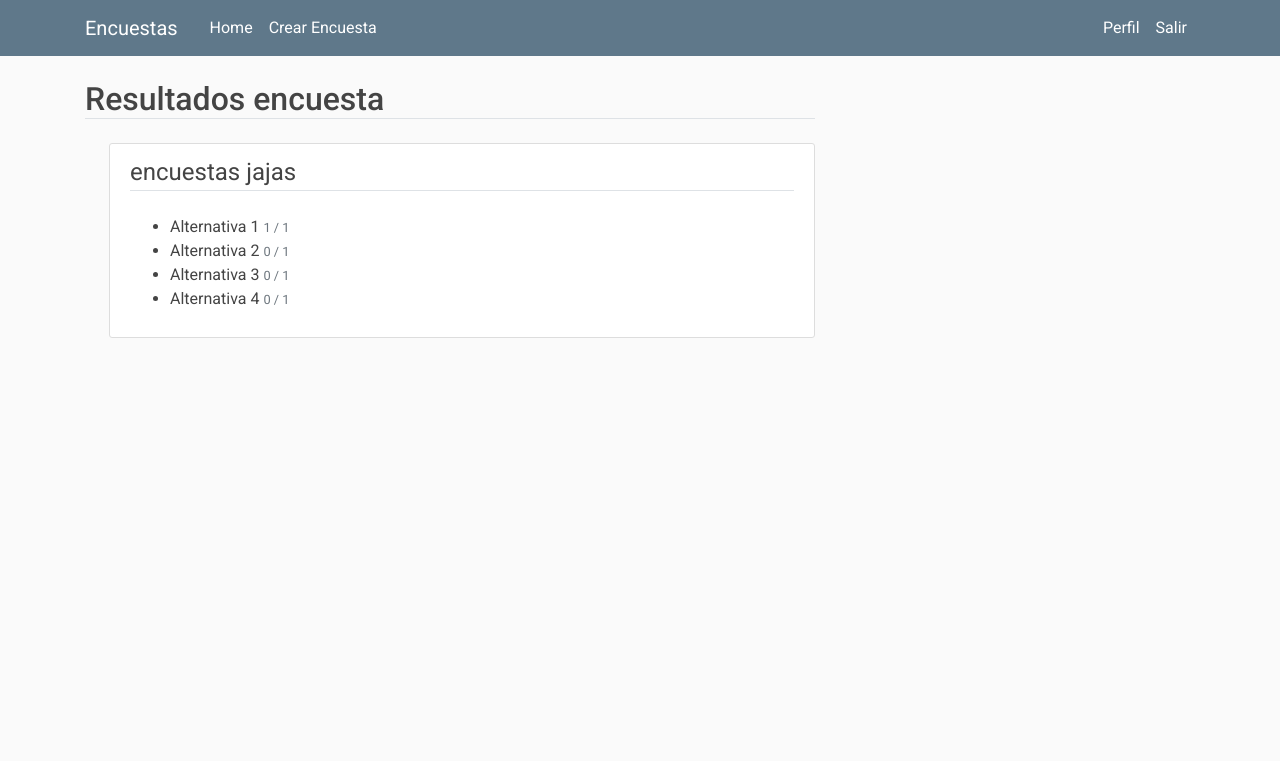
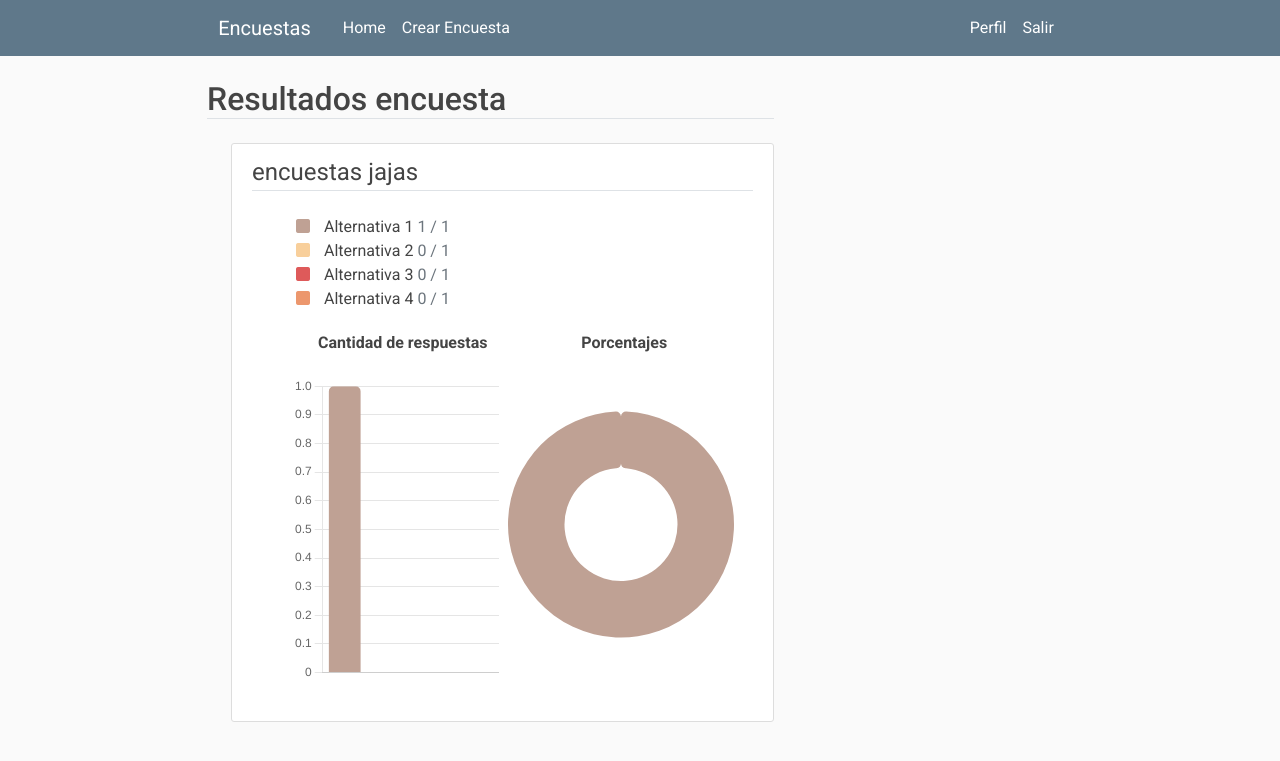
Before and after one commit to rainclaudio/Survey-Platform, a Flask app: page /resultados_encuesta/1 in a window 1280 px wide. Shown: the top 761 px of the page. Run offline with Flask 2, Linux system fonts and the light colour scheme; a user stored in the database is signed in; data comes from the database, SQL or seed files in the repository; both versions use the stored data as it was after the commit; some libraries are stand-ins or nearby versions.

Commit message:
Graficos de resultados listos

```diff
--- a/encuestas/routes.py
+++ b/encuestas/routes.py
@@ -7,6 +7,7 @@ from encuestas import app,db, bcrypt
 from encuestas.forms import CrearEncuestaForm, CrearItemForm, CrearPreguntaForm, RegistrationForm, LoginForm, EnviarRespuestaForm
 from encuestas.models import Encuesta, Item, User, Post, Pregunta, Respuesta
 from flask_login import login_user, current_user, logout_user, login_required
+import random
 
 @app.route("/")
 @app.route("/home")
@@ -217,8 +218,8 @@ def delete_pregunta():
     pregunta_id = dataGet['pregunta_id']
     pregunta = Pregunta.query.get_or_404(pregunta_id)
     # Creación de datos
-    print("ahora borro la pregunta");
-    id_items = [];
+    print("ahora borro la pregunta")
+    id_items = []
     items_of_preg = Item.query.filter_by(pregunta_id = pregunta_id)
     for item in items_of_preg:
         id_items.append(item.id)
@@ -368,26 +369,115 @@ def resultados_encuesta(encuesta_id):
 
     encuesta = Encuesta.query.get_or_404(encuesta_id)
     preguntas = Pregunta.query.filter_by(encuesta_id = encuesta_id)
+
+    map_preg_a_array_cant_resp_item = {}
+    map_preg_a_array_percent_resp_item = {}
+    map_preg_a_array_str = {}
     id_preguntas = []
+
     for preg in preguntas:
         id_preguntas.append(preg.id)
+        map_preg_a_array_cant_resp_item[preg.id] = []
+        map_preg_a_array_percent_resp_item[preg.id] = []
+        map_preg_a_array_str[preg.id] = []
 
     items = Item.query.filter(Item.pregunta_id.in_(id_preguntas))
-    mp = {}
+
+    default = [
+        'rgb(255, 99, 132)',
+        'rgb(54, 162, 235)',
+        'rgb(255, 206, 86)',
+        'rgb(75, 192, 192)',
+        'rgb(153, 102, 255)',
+        'rgb(255, 159, 64)',
+    ]
+    colores = [
+        'rgb(191, 161, 148)',
+        'rgb(248, 207, 155)',
+        'rgb(222, 90, 90)',
+        'rgb(236, 151, 109)',
+        'rgb(253, 197, 150)',
+        'rgb(253, 234, 204)',
+        'rgb(123, 126, 175)',
+        'rgb(74, 75, 123)',
+        'rgb(240, 185, 197)',
+        'rgb(196, 143, 193)',
+        'rgb(110, 112, 172)',
+        'rgb(159, 166, 209)',
+        'rgb(253, 224, 202)',
+        'rgb(2, 138, 155)',
+    ]
+
+        #'rgb(254, 231, 143)',
+        #'rgb(88, 152, 193)',
+        #'rgb(138, 217, 57)',
+        #'rgb(189, 131, 82)',
+        #'rgb(126, 197, 211)',
+        #'rgb(254, 159, 99)',
+        #'rgb(123, 121, 228)',
+        #'rgb(74, 119, 154)',
+        #'rgb(191, 217, 78)',
+        #'rgb(254, 104, 136)',
+        #'rgb(61, 164, 235)',
+        #'rgb(254, 207, 92)',
+        #'rgb(62, 216, 195)',
+        #'rgb(156, 107, 254)',
+        #'rgb(177, 240, 241)',
+        #'rgb(231, 89, 111)',
+        #'rgb(206, 230, 101)',
+        #'rgb(206, 121, 228)',
+        #'rgb(198, 125, 109)',
+        #'rgb(253, 223, 65)',
+        #'rgb(81, 193, 193)',
+        #'rgb(248, 115, 86)',
+        #'rgb(133, 181, 238)',
+        #'rgb(254, 231, 143)',
+        #'rgb(148, 171, 160)',
+        #'rgb(231, 178, 234)',
+        #'rgb(253, 223, 65)',
+        #'rgb(90, 178, 188)',
+        #'rgb(123, 191, 119)',
+
+    #aux = []
+    #i = 0
+    #for i in range(len(colores)):
+        #index = random.randrange(len(colores))
+        #aux.append(colores[index])
+        #colores.pop(index)
+    #colores = aux
+
+    item_a_color = {}
+
+    for preg in preguntas:
+        index = 0
+        for item in items:
+            if item.pregunta_id == preg.id:
+                map_preg_a_array_cant_resp_item[preg.id].append(len(Respuesta.query.filter_by(item_id = item.id).all()))
+                map_preg_a_array_percent_resp_item[preg.id].append(len(Respuesta.query.filter_by(item_id = item.id).all()))
+                map_preg_a_array_str[preg.id].append(item.description)
+                item_a_color[item.id] = colores[index % len(colores)]
+                index += 1
+
+    map_respuestas_y_total = {}
 
     for item in items:
         temp = Respuesta.query.filter_by(item_id = item.id).all()
         temp_tot = Respuesta.query.filter_by(pregunta_id = item.pregunta_id).all()
+        map_respuestas_y_total[item.id] = [len(temp), len(temp_tot)]
 
-        mp[item.id] = '       '+ str(len(temp))+' / '+str(len(temp_tot))
-
+    for preg in preguntas:
+        for i in range(len(map_preg_a_array_percent_resp_item[preg.id])):
+            map_preg_a_array_percent_resp_item[preg.id][i] = round(map_preg_a_array_percent_resp_item[preg.id][i] * 100 / map_respuestas_y_total[item.id][1], 1)
 
     return render_template('resultado_encuesta.html',
         title= 'Resultados Encuesta',
         encuesta = encuesta,
         preguntas = preguntas,
         items = items,
-        mp=mp
-
-
+        map_respuestas_y_total = map_respuestas_y_total,
+        map_preg_resp = map_preg_a_array_cant_resp_item,
+        map_preg_perc = map_preg_a_array_percent_resp_item,
+        map_preg_str = map_preg_a_array_str,
+        item_a_color = item_a_color,
+        colores = colores,
     )
--- a/encuestas/static/main.css
+++ b/encuestas/static/main.css
@@ -31,6 +31,10 @@ h6 {
 
 .site-header .navbar-nav .nav-link.active {
   font-weight: 500;
+}
+
+.container {
+  max-width: 70%;
 }
 
 .content-section {
@@ -140,3 +144,30 @@ GAPS
 .outline-none {
   outline: none;
 }
+
+#canvasContainer {
+  margin-top: 30px;
+  margin-bottom: 365px;
+  position: relative;
+  width: 98%;
+}
+
+.canvas[id^='bar'] {
+  display:inline;
+  float: left;
+  width: 46%;
+  height: 100%;
+}
+
+.canvas[id^='donut'] {
+  display:inline;
+  float: left;
+  margin-left: 2%;
+  width: 50%;
+  height: 100%;
+}
+
+#chart-title {
+  width: 50%;
+  float: left;
+}
--- a/encuestas/templates/resultado_encuesta.html
+++ b/encuestas/templates/resultado_encuesta.html
@@ -3,24 +3,107 @@
 {% block content %}
 <!-- Título -->
 <h2 class="border-bottom mb-4">
-  Resultados {{ encuesta.title}}
+  Resultados {{ encuesta.title }}
 </h2>
 
 <!-- Preguntas -->
+<script src="https://kit.fontawesome.com/eaf16f94b1.js" crossorigin="anonymous"></script>
+<script src="https://cdn.jsdelivr.net/npm/chart.js@3.8.0/dist/chart.min.js"></script>
 <div class="content-section ml-4">
     <div class = "form-group">
+      <script type=text/javascript>
+        var ctx;
+        var barChart = {};
+        var donutChart = {}
+      </script>
       {%for pregunta in preguntas%}
       <fieldset class="form-group">
         <legend class="border-bottom">
           {{pregunta.title}}
         </legend>
       </fieldset>
-        <ul>
+        <ul style="list-style-type: none;">
           {%for item in items%}
-          {%if item.pregunta_id == pregunta.id%}
-            <li>{{item.description}} <small class="text-muted" align="center"> {{mp[item.id]}}    </small>  </li>
-          {%endif%}
+            {%if item.pregunta_id == pregunta.id%}
+              <li>
+                <i class="fa-solid fa-square" style="color: {{ item_a_color[item.id] }}; margin-left: 4px; margin-right: 10px;"></i>
+                {{ item.description }}
+                <p1 class="text-muted" align="center"> {{ map_respuestas_y_total[item.id][0] }} / {{ map_respuestas_y_total[item.id][1] }} </p1>
+              </li>
+            {%endif%}
           {%endfor%}
+          <div style="width: 96%; margin-top: 20px; height: 15px;">
+            <p1 id="chart-title" style="font-weight: bold; text-align: center;">
+              Cantidad de respuestas
+            </p1>
+            <p2 id="chart-title" style="font-weight: bold; text-align: center;">
+              Porcentajes
+            </p2>
+          </div>
+          <div id="canvasContainer">
+            <canvas class="canvas" id="bar {{ pregunta.id }}" height="325"></canvas>
+            <canvas class="canvas" id="donut {{ pregunta.id }}" height="297"></canvas>
+          </div>
+          <script type=text/javascript>
+            ctx = document.getElementById("bar " + String({{ pregunta.id }})).getContext('2d');
+            barChart[{{ pregunta.id }}] = new Chart(ctx, {
+                type: 'bar',
+                data: {
+                    labels: {{ map_preg_str[pregunta.id] | safe }},
+                    datasets: [{
+                        data: {{ map_preg_resp[pregunta.id] | safe }},
+                        backgroundColor: {{ colores | safe }},
+                    }]
+                },
+                options: {
+                    responsive: false,
+                    scales: {
+                        y: {
+                            beginAtZero: true,
+                        },
+                        x: {
+                            grid: {
+                              display: false,
+                            },
+                            beginAtZero: true,
+                            ticks: {
+                              callback: function(value, index, ticks) {
+                                return ''
+                              },
+                            },
+                        },
+                    },
+                    plugins: {
+                      legend: {
+                        display: false
+                      }
+                    },
+                    borderRadius: 5,
+                }
+            });
+            ctx = document.getElementById("donut " + String({{ pregunta.id }})).getContext('2d');
+            donutChart[{{ pregunta.id }}] = new Chart(ctx, {
+                type: 'doughnut',
+                data: {
+                    labels: {{ map_preg_str[pregunta.id] | safe }},
+                    datasets: [{
+                        data: {{ map_preg_perc[pregunta.id] | safe }},
+                        backgroundColor: {{ colores | safe }},
+                    }]
+                },
+                options: {
+                    plugins: {
+                      legend: {
+                        display: false
+                      }
+                    },
+                    responsive: false,
+                    hoverOffset: 2,
+                    borderWidth: 0,
+                    borderRadius: 5,
+                }
+            });
+          </script>
         </ul>
       {%endfor%}
     </div>
```
Also changed, not shown: encuestas/site.db.
